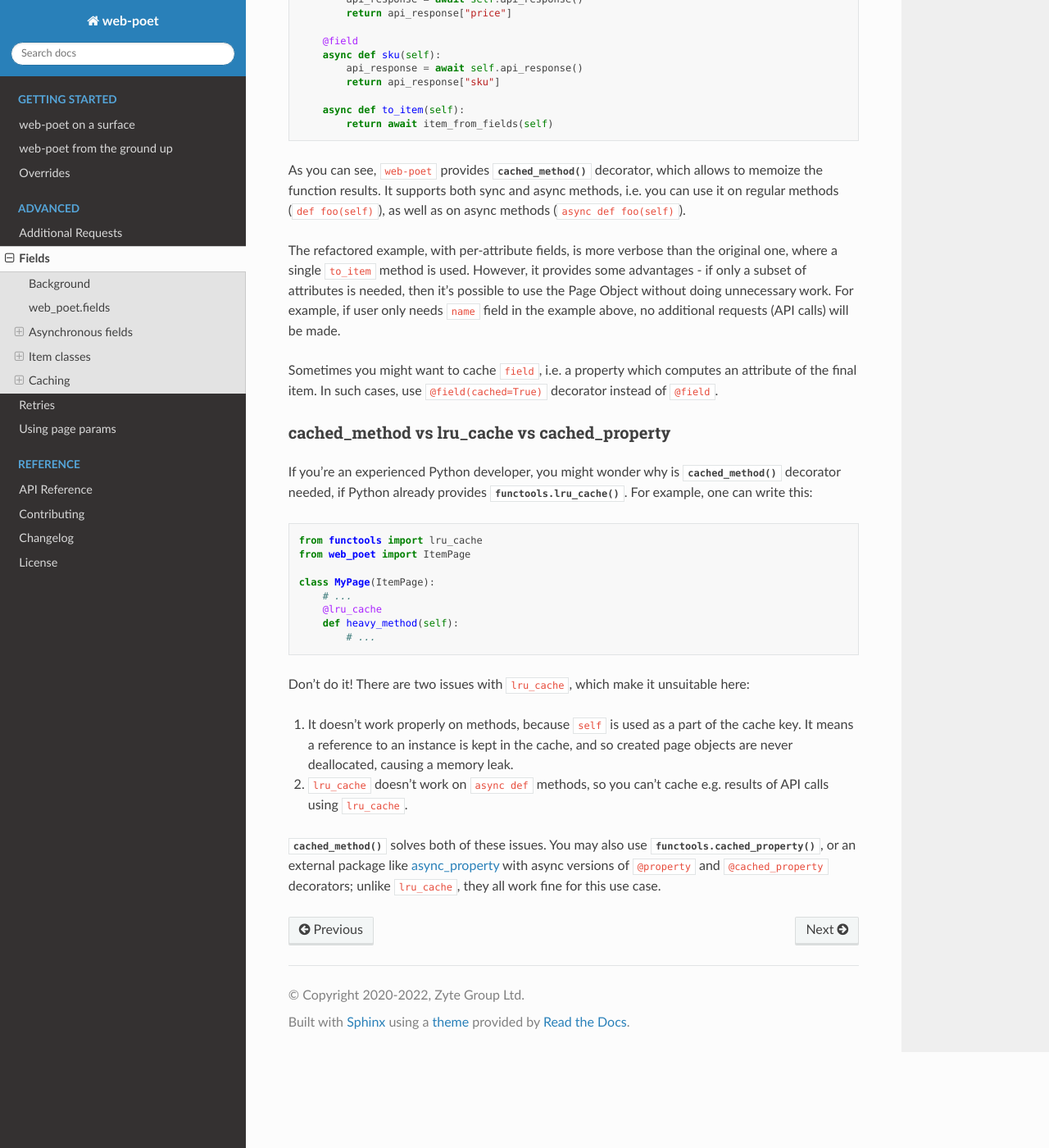
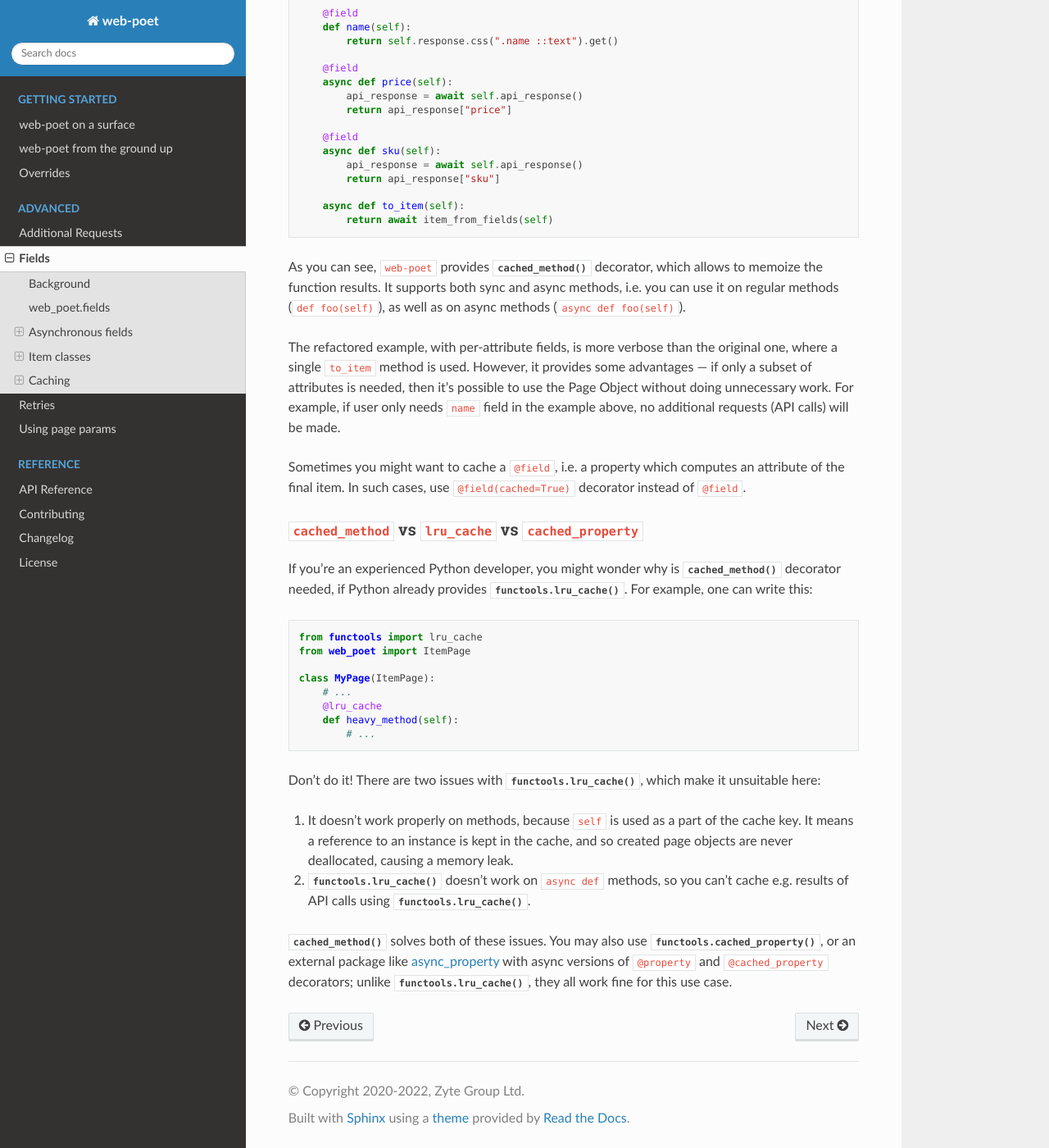
Before and after one commit to scrapinghub/web-poet, a Sphinx documentation site: the page built from docs/advanced/fields.rst, in a window 1280 px wide and 1400 px high, scrolled down 7773 px. Shown: the whole window at 82% size. Built offline with Sphinx 7.4.7 and the Read the Docs theme 2.0.0, drawn with Linux system fonts in a browser that asks for light colours; some of the changed text lies outside the part shown.

Commit message:
small improvements to field docs

```diff
--- a/docs/advanced/fields.rst
+++ b/docs/advanced/fields.rst
@@ -298,7 +298,7 @@
 
         @field
         async def new_price(self):
-            # ...
+            ...
 
         async def to_item(self) -> CustomItem:
             return await item_from_fields(self, item_cls=CustomItem)
@@ -361,7 +361,7 @@
             return await item_from_fields(self, item_cls=CustomItem,
                                           item_cls_fields=True)
 
-Here CustomFooPage.to_item only uses ``name`` field of the ``FooPage``, ignoring
+Here, `CustomFooPage.to_item` only uses ``name`` field of the ``FooPage``, ignoring
 all other fields defined in ``FooPage``, because ``item_cls_fields=True``
 is passed, and ``name`` is the only field ``CustomItem`` supports.
 
@@ -440,17 +447,17 @@
 
 The refactored example, with per-attribute fields, is more verbose than
 the original one, where a single ``to_item`` method is used. However, it
-provides some advantages - if only a subset of attributes is needed, then
+provides some advantages — if only a subset of attributes is needed, then
 it's possible to use the Page Object without doing unnecessary work.
 For example, if user only needs ``name`` field in the example above, no
 additional requests (API calls) will be made.
 
-Sometimes you might want to cache ``field``, i.e. a property which computes an
-attribute of the final item. In such cases, use ``@field(cached=True)``
+Sometimes you might want to cache a ``@field``, i.e. a property which computes
+an attribute of the final item. In such cases, use ``@field(cached=True)``
 decorator instead of ``@field``.
 
-cached_method vs lru_cache vs cached_property
-~~~~~~~~~~~~~~~~~~~~~~~~~~~~~~~~~~~~~~~~~~~~~
+``cached_method`` vs ``lru_cache`` vs ``cached_property``
+~~~~~~~~~~~~~~~~~~~~~~~~~~~~~~~~~~~~~~~~~~~~~~~~~~~~~~~~~
 
 If you're an experienced Python developer, you might wonder why is
 :func:`~.cached_method` decorator needed, if Python already provides
@@ -467,18 +474,18 @@
         def heavy_method(self):
             # ...
 
-Don't do it! There are two issues with ``lru_cache``, which make it unsuitable
-here:
+Don't do it! There are two issues with :func:`functools.lru_cache`, which make
+it unsuitable here:
 
 1. It doesn't work properly on methods, because ``self`` is used as a part of the
    cache key. It means a reference to an instance is kept in the cache,
    and so created page objects are never deallocated, causing a memory leak.
-2. ``lru_cache`` doesn't work on ``async def`` methods, so you can't cache
-   e.g. results of API calls using ``lru_cache``.
+2. :func:`functools.lru_cache` doesn't work on ``async def`` methods, so you
+   can't cache e.g. results of API calls using :func:`functools.lru_cache`.
 
 :func:`~.cached_method` solves both of these issues. You may also use
 :func:`functools.cached_property`, or an external package like async_property_
 with async versions of ``@property`` and ``@cached_property`` decorators; unlike
-``lru_cache``, they all work fine for this use case.
+:func:`functools.lru_cache`, they all work fine for this use case.
 
 .. _async_property: https://github.com/ryananguiano/async_property
```
Also changed, not shown: other parts of docs/advanced/fields.rst (+9 -2 lines).
